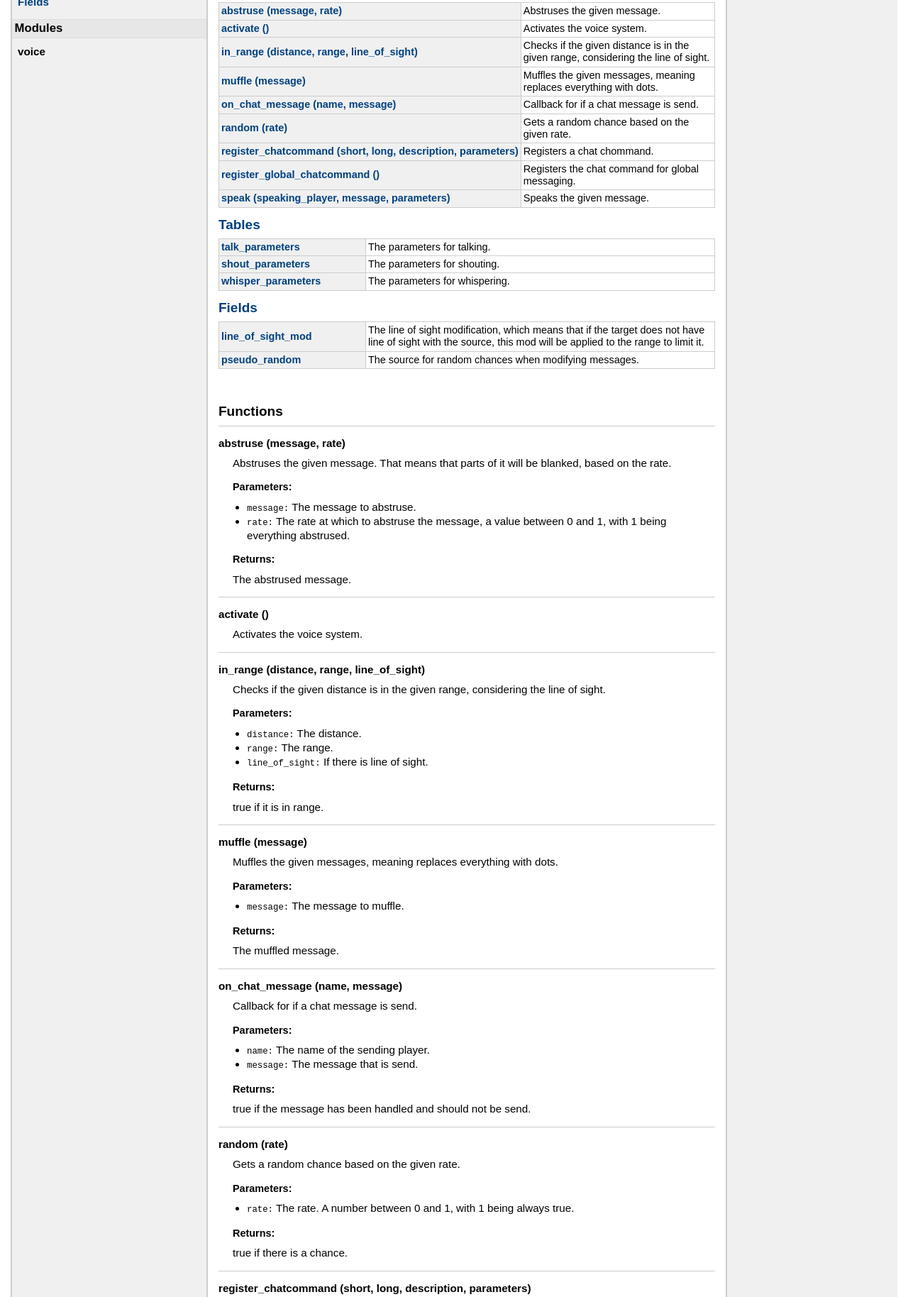
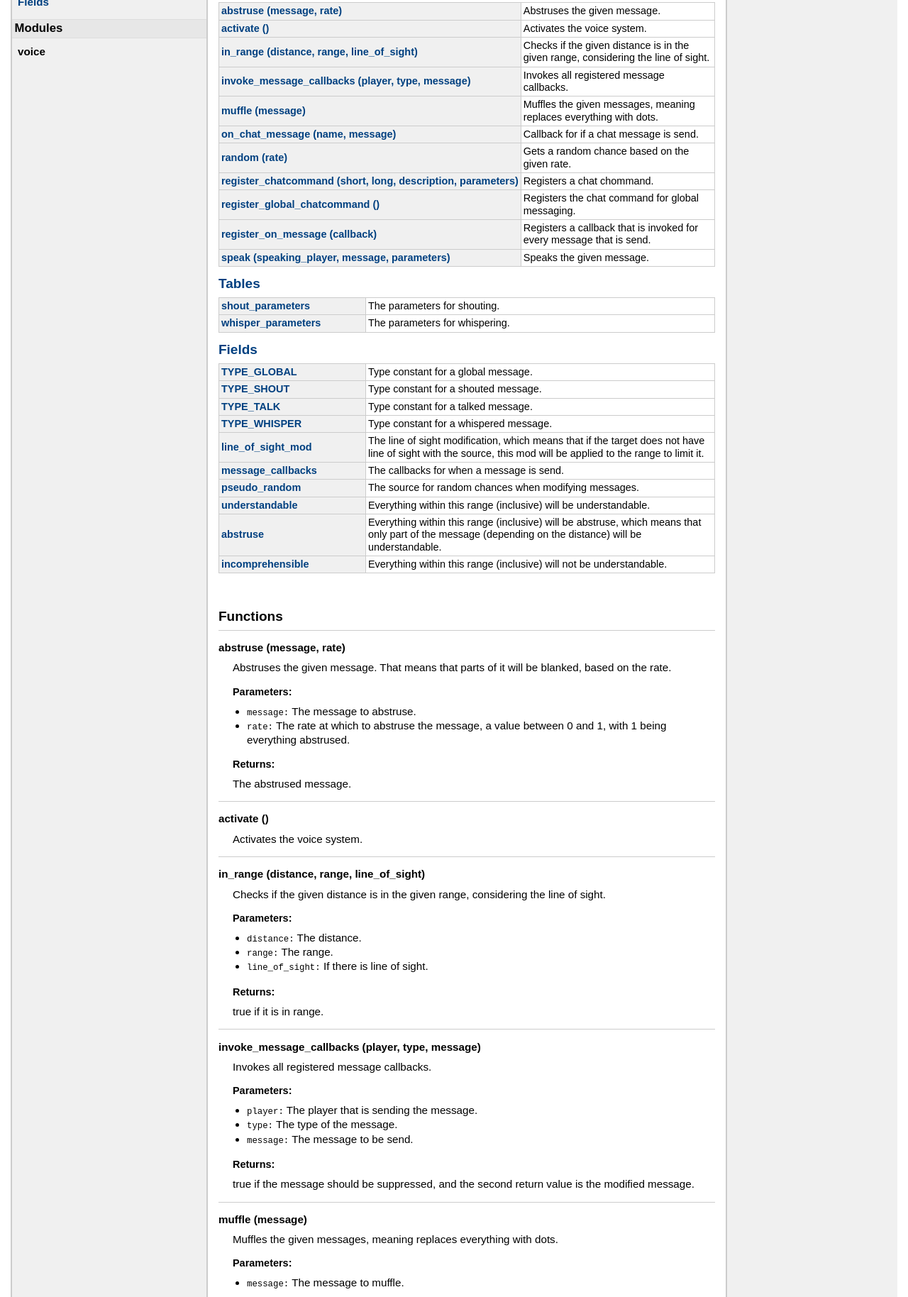
Before and after one commit to minetest-australopithecus/minetest-australopithecus-voice, a plain HTML site: page doc/index.html in a window 1280 px wide. Shown: the part 143-1971 px from the top of the page at 71% size. Drawn offline with Linux system fonts and the light colour scheme.

Commit message:
Updated documentation.

```diff
--- a/doc/index.html
+++ b/doc/index.html
@@ -66,6 +66,10 @@
  the line of sight.</td>
 	</tr>
 	<tr>
+	<td class="name" nowrap><a href="#invoke_message_callbacks">invoke_message_callbacks (player, type, message)</a></td>
+	<td class="summary">Invokes all registered message callbacks.</td>
+	</tr>
+	<tr>
 	<td class="name" nowrap><a href="#muffle">muffle (message)</a></td>
 	<td class="summary">Muffles the given messages, meaning replaces everything with dots.</td>
 	</tr>
@@ -86,16 +90,16 @@
 	<td class="summary">Registers the chat command for global messaging.</td>
 	</tr>
 	<tr>
+	<td class="name" nowrap><a href="#register_on_message">register_on_message (callback)</a></td>
+	<td class="summary">Registers a callback that is invoked for every message that is send.</td>
+	</tr>
+	<tr>
 	<td class="name" nowrap><a href="#speak">speak (speaking_player, message, parameters)</a></td>
 	<td class="summary">Speaks the given message.</td>
 	</tr>
 </table>
 <h2><a href="#Tables">Tables</a></h2>
 <table class="function_list">
-	<tr>
-	<td class="name" nowrap><a href="#talk_parameters">talk_parameters</a></td>
-	<td class="summary">The parameters for talking.</td>
-	</tr>
 	<tr>
 	<td class="name" nowrap><a href="#shout_parameters">shout_parameters</a></td>
 	<td class="summary">The parameters for shouting.</td>
@@ -108,14 +112,48 @@
 <h2><a href="#Fields">Fields</a></h2>
 <table class="function_list">
 	<tr>
+	<td class="name" nowrap><a href="#TYPE_GLOBAL">TYPE_GLOBAL</a></td>
+	<td class="summary">Type constant for a global message.</td>
+	</tr>
+	<tr>
+	<td class="name" nowrap><a href="#TYPE_SHOUT">TYPE_SHOUT</a></td>
+	<td class="summary">Type constant for a shouted message.</td>
+	</tr>
+	<tr>
+	<td class="name" nowrap><a href="#TYPE_TALK">TYPE_TALK</a></td>
+	<td class="summary">Type constant for a talked message.</td>
+	</tr>
+	<tr>
+	<td class="name" nowrap><a href="#TYPE_WHISPER">TYPE_WHISPER</a></td>
+	<td class="summary">Type constant for a whispered message.</td>
+	</tr>
+	<tr>
 	<td class="name" nowrap><a href="#line_of_sight_mod">line_of_sight_mod</a></td>
 	<td class="summary">The line of sight modification, which means that if the target does not
  have line of sight with the source, this mod will be applied to
  the range to limit it.</td>
 	</tr>
 	<tr>
+	<td class="name" nowrap><a href="#message_callbacks">message_callbacks</a></td>
+	<td class="summary">The callbacks for when a message is send.</td>
+	</tr>
+	<tr>
 	<td class="name" nowrap><a href="#pseudo_random">pseudo_random</a></td>
 	<td class="summary">The source for random chances when modifying messages.</td>
+	</tr>
+	<tr>
+	<td class="name" nowrap><a href="#understandable">understandable</a></td>
+	<td class="summary">Everything within this range (inclusive) will be understandable.</td>
+	</tr>
+	<tr>
+	<td class="name" nowrap><a href="#abstruse">abstruse</a></td>
+	<td class="summary">Everything within this range (inclusive) will be abstruse, which
+ means that only part of the message (depending on the distance) will
+ be understandable.</td>
+	</tr>
+	<tr>
+	<td class="name" nowrap><a href="#incomprehensible">incomprehensible</a></td>
+	<td class="summary">Everything within this range (inclusive) will not be understandable.</td>
 	</tr>
 </table>
 
@@ -196,6 +234,38 @@
     <ol>
 
         true if it is in range.
+    </ol>
+
+
+
+
+</dd>
+    <dt>
+    <a name = "invoke_message_callbacks"></a>
+    <strong>invoke_message_callbacks (player, type, message)</strong>
+    </dt>
+    <dd>
+    Invokes all registered message callbacks.
+
+
+    <h3>Parameters:</h3>
+    <ul>
+        <li><span class="parameter">player</span>
+         The player that is sending the message.
+        </li>
+        <li><span class="parameter">type</span>
+         The type of the message.
+        </li>
+        <li><span class="parameter">message</span>
+         The message to be send.
+        </li>
+    </ul>
+
+    <h3>Returns:</h3>
+    <ol>
+
+        true if the message should be suppressed, and the second return
+         value is the modified message.
     </ol>
 
 
@@ -324,6 +394,33 @@
 
 </dd>
     <dt>
+    <a name = "register_on_message"></a>
+    <strong>register_on_message (callback)</strong>
+    </dt>
+    <dd>
+    Registers a callback that is invoked for every message that is send.
+
+
+    <h3>Parameters:</h3>
+    <ul>
+        <li><span class="parameter">callback</span>
+         The callback that is to be registered, a function that
+                 accepts the player (Player object), the type of the message
+                 (TYPE_* constants), if the message is going to be send and
+                 the message itself. The callback can return two values,
+                 the first, a boolean that is true if the message should
+                 be suppressed, and the second being a message to be sent
+                 instead. The last callback can determine if the message
+                 should actually be send or not.
+        </li>
+    </ul>
+
+
+
+
+
+</dd>
+    <dt>
     <a name = "speak"></a>
     <strong>speak (speaking_player, message, parameters)</strong>
     </dt>
@@ -353,38 +450,6 @@
     <h2><a name="Tables"></a>Tables</h2>
     <dl class="function">
     <dt>
-    <a name = "talk_parameters"></a>
-    <strong>talk_parameters</strong>
-    </dt>
-    <dd>
-    The parameters for talking.
-
-
-    <h3>Fields:</h3>
-    <ul>
-        <li><span class="parameter">understandable</span>
-        Everything within this range (inclusive) will be abstruse, which means that only part of the message (depending on the distance) will be understandable.
-        </li>
-        <li><span class="parameter">abstruse</span>
-        Everything within this range (inclusive) will not be understandable.
-        </li>
-        <li><span class="parameter">incomprehensible</span>
-
-        </li>
-    </ul>
-
-    <h3>Returns:</h3>
-    <ol>
-
-        Everything within this range (inclusive) will be understandable.
-
-    </ol>
-
-
-
-
-</dd>
-    <dt>
     <a name = "shout_parameters"></a>
     <strong>shout_parameters</strong>
     </dt>
@@ -401,6 +466,9 @@
         Everything within this range (inclusive) will not be understandable.
         </li>
         <li><span class="parameter">incomprehensible</span>
+        The type of these parameters.
+        </li>
+        <li><span class="parameter">type</span>
 
         </li>
     </ul>
@@ -433,6 +501,9 @@
         Everything within this range (inclusive) will not be understandable.
         </li>
         <li><span class="parameter">incomprehensible</span>
+        The type of these parameters.
+        </li>
+        <li><span class="parameter">type</span>
 
         </li>
     </ul>
@@ -452,6 +523,62 @@
     <h2><a name="Fields"></a>Fields</h2>
     <dl class="function">
     <dt>
+    <a name = "TYPE_GLOBAL"></a>
+    <strong>TYPE_GLOBAL</strong>
+    </dt>
+    <dd>
+    Type constant for a global message.
+
+
+
+
+
+
+
+</dd>
+    <dt>
+    <a name = "TYPE_SHOUT"></a>
+    <strong>TYPE_SHOUT</strong>
+    </dt>
+    <dd>
+    Type constant for a shouted message.
+
+
+
+
+
+
+
+</dd>
+    <dt>
+    <a name = "TYPE_TALK"></a>
+    <strong>TYPE_TALK</strong>
+    </dt>
+    <dd>
+    Type constant for a talked message.
+
+
+
+
+
+
+
+</dd>
+    <dt>
+    <a name = "TYPE_WHISPER"></a>
+    <strong>TYPE_WHISPER</strong>
+    </dt>
+    <dd>
+    Type constant for a whispered message.
+
+
+
+
+
+
+
+</dd>
+    <dt>
     <a name = "line_of_sight_mod"></a>
     <strong>line_of_sight_mod</strong>
     </dt>
@@ -459,6 +586,20 @@
     The line of sight modification, which means that if the target does not
  have line of sight with the source, this mod will be applied to
  the range to limit it.
+
+
+
+
+
+
+
+</dd>
+    <dt>
+    <a name = "message_callbacks"></a>
+    <strong>message_callbacks</strong>
+    </dt>
+    <dd>
+    The callbacks for when a message is send.
 
 
 
@@ -481,6 +622,50 @@
 
 
 </dd>
+    <dt>
+    <a name = "understandable"></a>
+    <strong>understandable</strong>
+    </dt>
+    <dd>
+    Everything within this range (inclusive) will be understandable.
+
+
+
+
+
+
+
+</dd>
+    <dt>
+    <a name = "abstruse"></a>
+    <strong>abstruse</strong>
+    </dt>
+    <dd>
+    Everything within this range (inclusive) will be abstruse, which
+ means that only part of the message (depending on the distance) will
+ be understandable.
+
+
+
+
+
+
+
+</dd>
+    <dt>
+    <a name = "incomprehensible"></a>
+    <strong>incomprehensible</strong>
+    </dt>
+    <dd>
+    Everything within this range (inclusive) will not be understandable.
+
+
+
+
+
+
+
+</dd>
 </dl>
 
 
```
